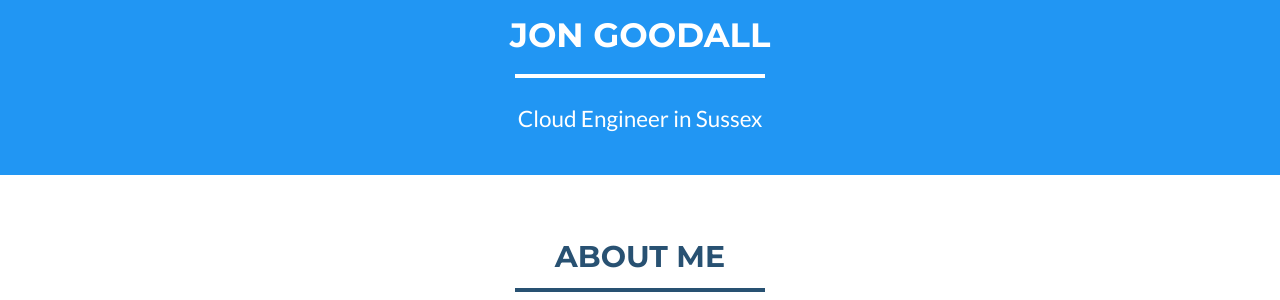
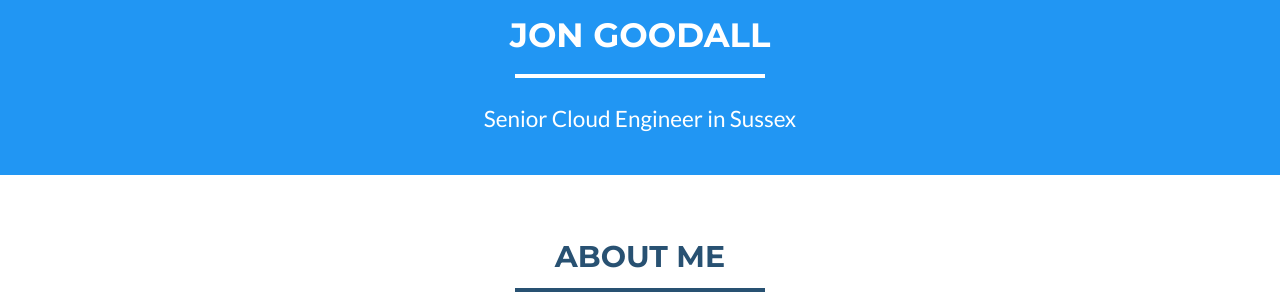
Before and after one commit to jdgoodall1/jdgoodall1.github.io, a Jekyll site: the page built from index.html, in a window 1280 px wide and 900 px high. Shown: the part 399-699 px from the top of the window. Built offline with Jekyll 4.4.1, drawn with Linux system fonts in a browser that asks for light colours; some of the changed lines change nothing that is shown.

Commit message:
Update _config.yml

```diff
--- a/_config.yml
+++ b/_config.yml
@@ -1,9 +1,9 @@
 # Site settings
 name: Jon Goodall
-email: jon@robustsoftwareltd.co.uk
+email: j.goodall@icloud.com
 #canonical_url: https://jdgoodall1.github.io
 keywords: "DevOps, Agile, Terraform, Ansible, Hashicorp, Vault, AWS, Jenkins, Cloudformation, AWS Certified, Cloud"
-skills: "Cloud Engineer in Sussex"
+skills: "Senior Cloud Engineer in Sussex"
 baseurl:
 
 # Social networks usernames (many more available: google-plus, flickr, dribbble, pinterest, instagram, tumblr, linkedin, etc.)
```
